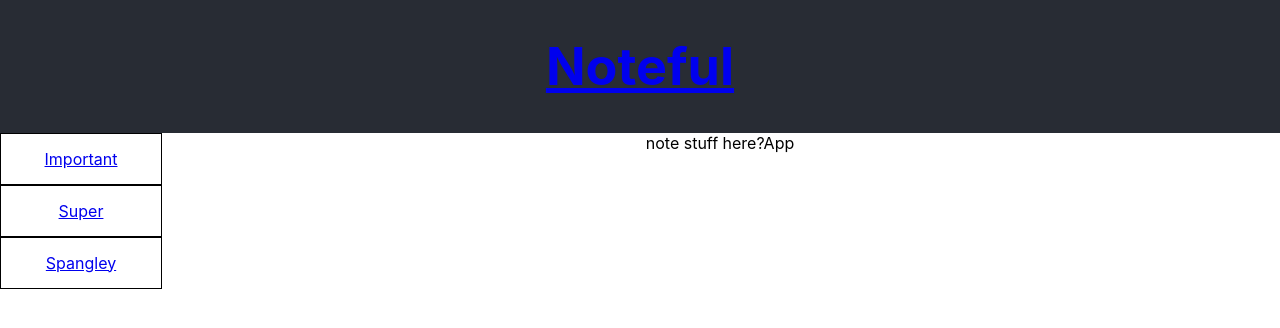
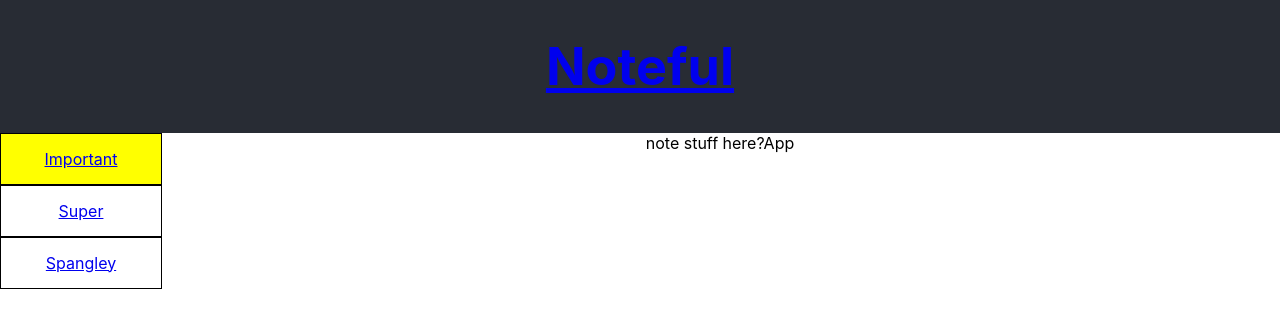
Before and after one commit to thinkful-ei-bee/joel-davidbo-noteful, a React (Create React App) app: page /notes/cbc787a0-ffaf-11e8-8eb2-f2801f1b9fd1 in a window 1280 px wide. Shown: the top 328 px of the page. Built offline with nearby package versions, Linux system fonts and the light colour scheme.

Commit message:
identified folder for single note

```diff
--- a/src/component/Note/Note.js
+++ b/src/component/Note/Note.js
@@ -5,13 +5,8 @@ import NoteList from '../notelist/notelist';
 export default class Note extends React.Component {
   render() {
 
-    const folderId = this.props.match.params.folderId;
     const noteId = this.props.match.params.noteId;
-
-    const selectedFolder = this.props.folders.find( folder => folder.folderId === folderId );
-
-    console.log('folderId: ' + folderId);
-    console.log('selectedFolder: ' + selectedFolder);
+    const folderId = this.props.notes.find(note => note.id === noteId).folderId;
 
     return (
       <main role="main" className="App">
```
